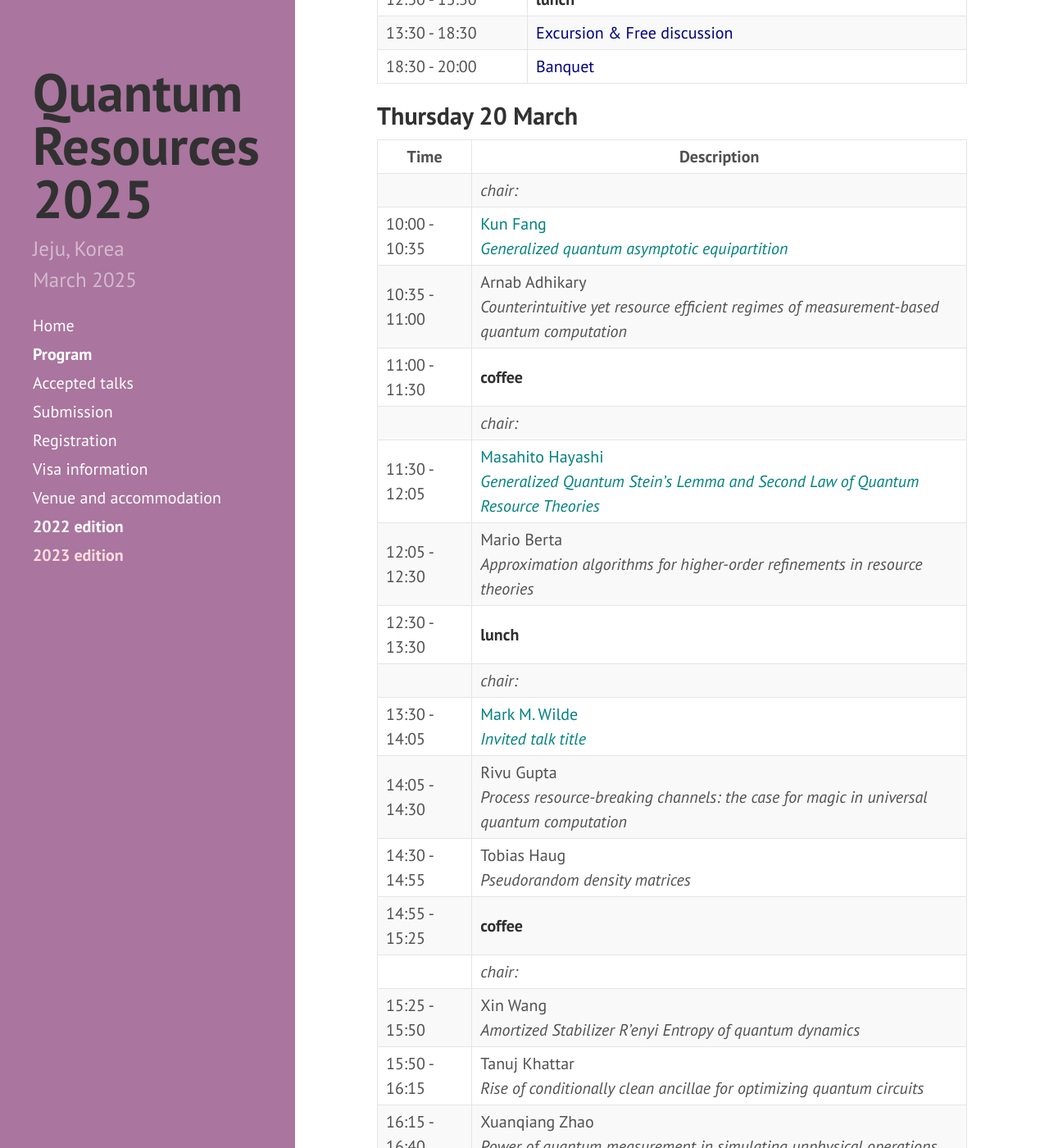
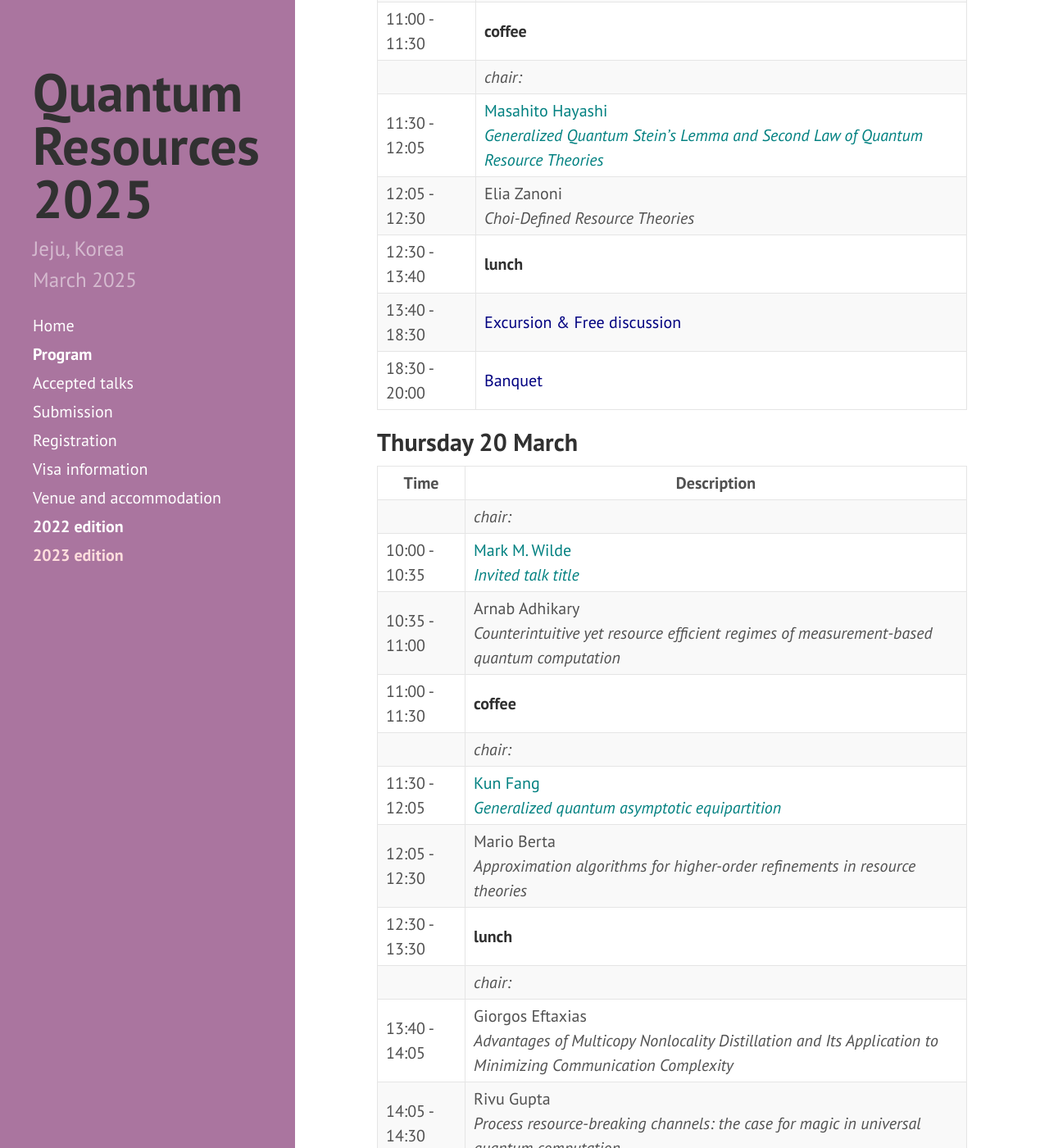
Before and after one commit to yeon-lee/yeon-lee.github.io, a Jekyll site: the page built from program.md, in a window 1280 px wide and 1400 px high, scrolled down 4102 px. Shown: the whole window at 82% size. Built offline with Jekyll 4.4.1, drawn with Linux system fonts in a browser that asks for light colours; nearby versions of some CDN libraries; some of the changed text lies outside the part shown.

Commit message:
Update program.md

```diff
--- a/program.md
+++ b/program.md
@@ -5,7 +5,7 @@ order: 2
 ---
 
 ## Program at a glance
-<img src="Timetable_v1.0.png" width="750"/>
+<img src="Time_table_v2.png" width="750"/>
 
 ## Monday 17 March
 
@@ -28,9 +28,10 @@ order: 2
 | 14:55 - 15:25 | **coffee**                           |
 | | *chair:* |
 | 15:25 - 15:50 | Mile Gu or Jayne Thompson <br /><i>Energetic advantages for quantum agents in online execution of complex strategies</i> |
-| 15:50 - 16:15 | Gelo Noel M. Tabia <br /><i>Super-activating quantum memory by entanglement-breaking channels</i> |
-| 16:15 - 16:40 | Kaito Watanabe <br /><i>Black box work extraction and composite hypothesis testing</i> |
-| 16:40 - 18:00 | <span class="p-invited"> Poster Session I </span> |
+| 15:50 - 16:15 | Kaito Watanabe <br /><i>Black box work extraction and composite hypothesis testing</i> |
+| 16:15 - 18:00 | <span class="p-invited"> Poster Session I </span> |
+
+
 
 ## Tuesday 18 March
 
@@ -45,15 +46,15 @@ order: 2
 | 12:05 - 12:30 | Chandan Datta <br /><i>Operational advantage of quantum resources in a semi-device independent framework</i> |
 | 12:30 - 13:40 | **lunch**                            |
 | | *chair:* |
-| 13:40 - 14:05 | Giorgos Eftaxias <br /><i>Advantages of Multicopy Nonlocality Distillation and Its Application to Minimizing Communication Complexity</i> |
+| 13:40 - 14:05 | Adam G. Hawkins <br /><i>Distributing quantum correlations through local operations and classical resources</i> |
 | 14:05 - 14:30 | Hongshun Yao <br /><i>Protocols and Trade-Offs of Quantum State Purification</i> |
 | 14:30 - 14:55 | Bartosz Regula <br /><i>Asymptotic quantification of entanglement with a single copy</i> |
 | 14:55 - 15:25 | **coffee**                           |
 | | *chair:* |
 | 15:25 - 15:50 | Leonard Sikorski <br /><i>Cost of quantum secret key</i> |
 | 15:50 - 16:15 | Vishal Singh <br /><i>Extendibility limits quantum-secured communication and key distillation</i> |
-| 16:15 - 16:40 | Adam G. Hawkins <br /><i>Distributing quantum correlations through local operations and classical resources</i> |
-| 16:40 - 18:00 | <span class="p-invited"> Poster Session II </span> |
+| 16:15 - 18:00 | <span class="p-invited"> Poster Session II </span> |
+
 
 ## Wednesday 19 March
 
@@ -64,10 +65,10 @@ order: 2
 | 10:35 - 11:00 | Junjing Xing <br /><i>Teleportation with Embezzling Catalysts</i> |
 | 11:00 - 11:30 | **coffee**                           |
 | | *chair:* |
-| 11:30 - 12:05 | <span class="p-contrib"> Andreas Winter <br /><i> Invited talk title </i></span>                      |
+| 11:30 - 12:05 | <span class="p-contrib"> Masahito Hayashi <br /><i> Generalized Quantum Stein’s Lemma and Second Law of Quantum Resource Theories </i></span>                      |
 | 12:05 - 12:30 | Elia Zanoni <br /><i>Choi-Defined Resource Theories</i> |
-| 12:30 - 13:30 | **lunch**                            |
-| 13:30 - 18:30 | <span class="p-invited"> Excursion & Free discussion </span> |
+| 12:30 - 13:40 | **lunch**                            |
+| 13:40 - 18:30 | <span class="p-invited"> Excursion & Free discussion </span> |
 | 18:30 - 20:00 | <span class="p-invited"> Banquet </span> |
 
 ## Thursday 20 March
@@ -75,22 +76,22 @@ order: 2
 | Time | Description |
 |--- |--- |
 | | *chair:* |
-| 10:00 - 10:35  | <span class="p-contrib"> Kun Fang <br /><i>  Generalized quantum asymptotic equipartition </i></span>                      |
+| 10:00 - 10:35 | <span class="p-contrib"> Mark M. Wilde <br /><i> Invited talk title </i></span>                      |
 | 10:35 - 11:00 | Arnab Adhikary <br /><i>Counterintuitive yet resource efficient regimes of measurement-based quantum computation</i> |
 | 11:00 - 11:30 | **coffee**                           |
 | | *chair:* |
-| 11:30 - 12:05 | <span class="p-contrib"> Masahito Hayashi <br /><i> Generalized Quantum Stein’s Lemma and Second Law of Quantum Resource Theories </i></span>                      |
+| 11:30 - 12:05 | <span class="p-contrib"> Kun Fang <br /><i>  Generalized quantum asymptotic equipartition </i></span>                      |
 | 12:05 - 12:30 | Mario Berta <br /><i>Approximation algorithms for higher-order refinements in resource theories</i> |
 | 12:30 - 13:30 | **lunch**                            |
 | | *chair:* |
-| 13:30 - 14:05 |<span class="p-contrib"> Mark M. Wilde <br /><i> Invited talk title </i></span>                      |
+| 13:40 - 14:05 | Giorgos Eftaxias <br /><i>Advantages of Multicopy Nonlocality Distillation and Its Application to Minimizing Communication Complexity</i> |
 | 14:05 - 14:30 | Rivu Gupta <br /><i>Process resource-breaking channels: the case for magic in universal quantum computation</i> |
-| 14:30 - 14:55 | Tobias Haug <br /><i>Pseudorandom density matrices</i> |
+| 14:30 - 14:55 | Xin Wang <br /><i>Amortized Stabilizer R'enyi Entropy of quantum dynamics</i> |
 | 14:55 - 15:25 | **coffee**                           |
 | | *chair:* |
-| 15:25 - 15:50 | Xin Wang <br /><i>Amortized Stabilizer R'enyi Entropy of quantum dynamics</i> |
-| 15:50 - 16:15 | Tanuj Khattar <br /><i>Rise of conditionally clean ancillae for optimizing quantum circuits</i> |
-| 16:15 - 16:40 | Xuanqiang Zhao <br /><i>Power of quantum measurement in simulating unphysical operations</i> |
+| 15:25 - 15:50 | Tanuj Khattar <br /><i>Rise of conditionally clean ancillae for optimizing quantum circuits</i> |
+| 15:50 - 16:15 | Xuanqiang Zhao <br /><i>Power of quantum measurement in simulating unphysical operations</i> |
+| 16:15 - 16:40 | Gelo Noel M. Tabia <br /><i>Super-activating quantum memory by entanglement-breaking channels</i> |
 | 16:40 - 18:30 | <span class="p-invited">Open problems</span> |
 
 ## Friday 21 March
```
